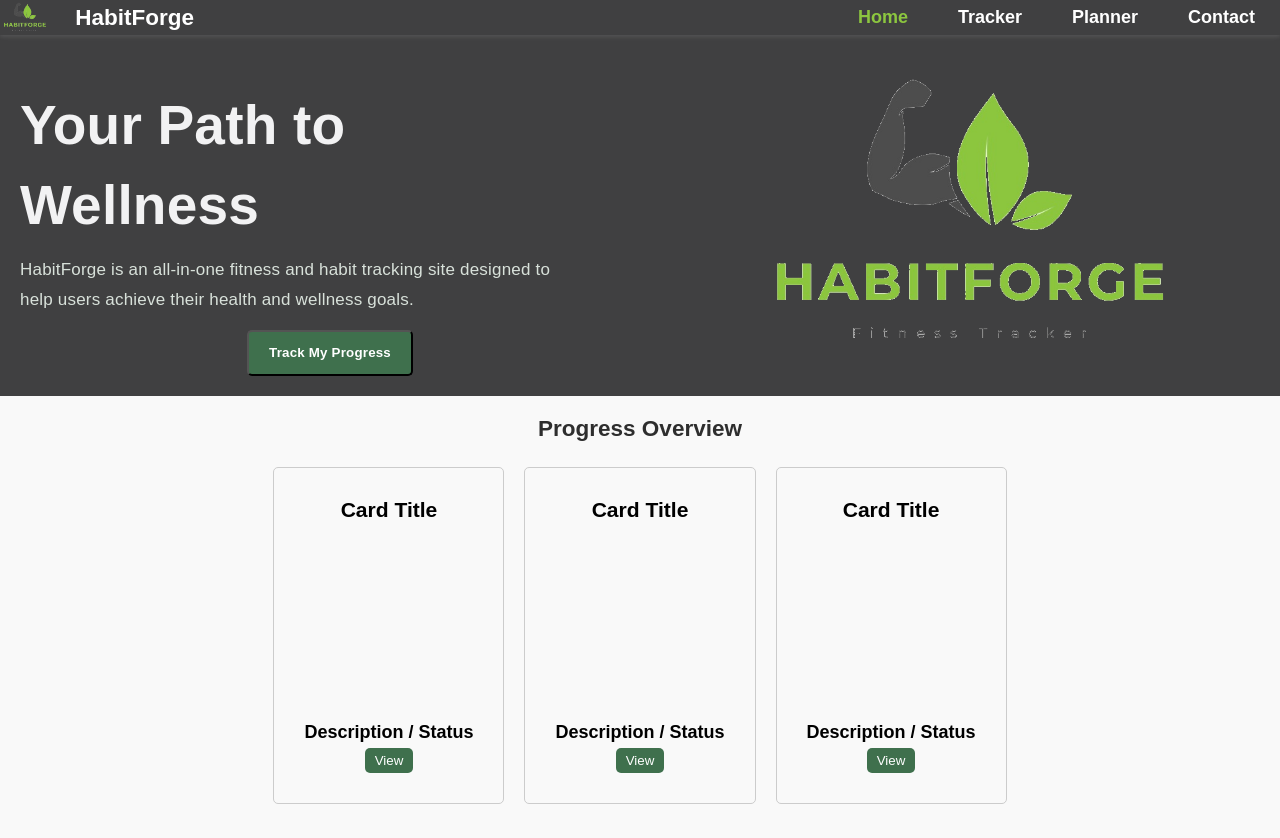
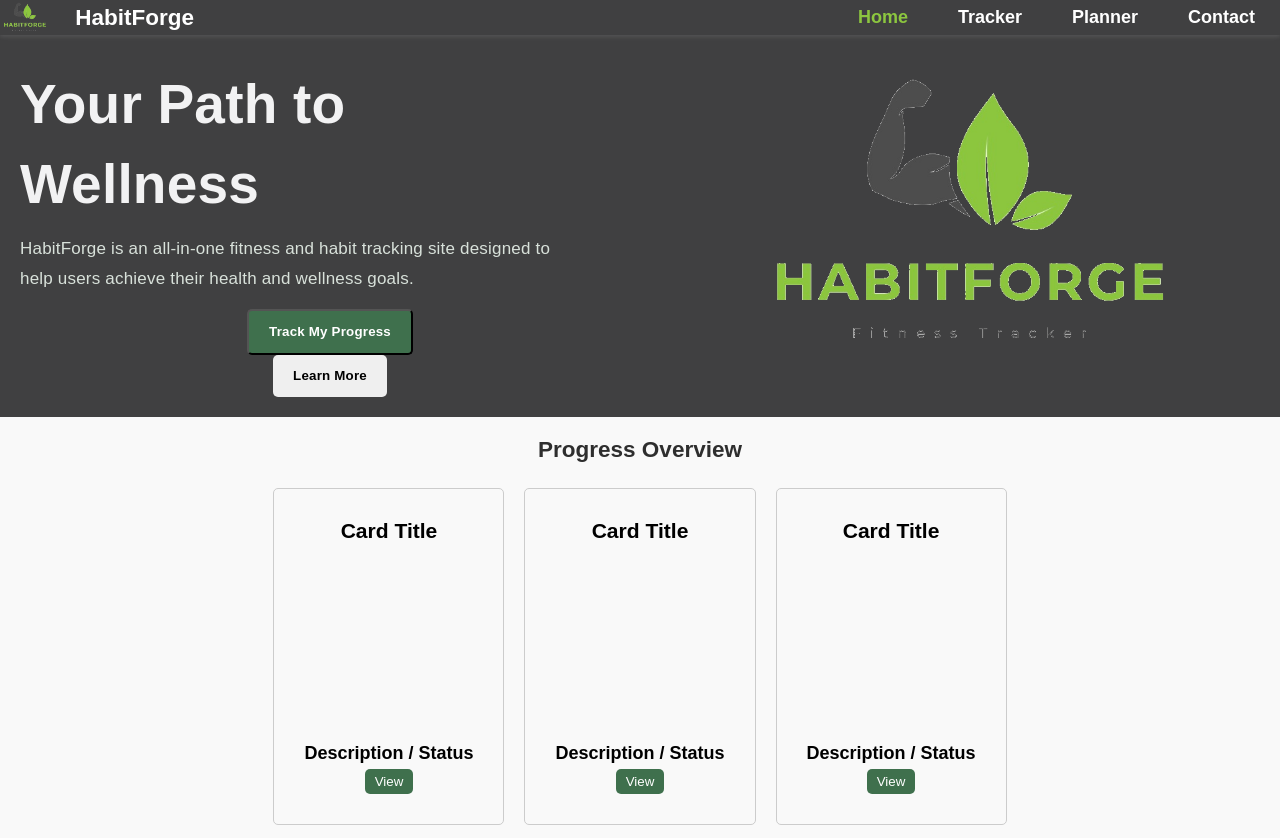
Before and after one commit to SHIN0003/finalProject, a website: page src/client/index.html in a window 1280 px wide. Shown: the top 838 px of the page. Drawn offline with Linux system fonts and the light colour scheme.

Commit message:
Update index.html

```diff
--- a/src/client/index.html
+++ b/src/client/index.html
@@ -35,6 +35,7 @@
                     their health and wellness goals.
                 </p>
                 <button class="tracking-button">Track My Progress</button>
+                <button class="LearnMore-button">Learn More</button>
             </heading>
             <div class="heading-image">
                 <img src="./Logo.png" alt="Logo Image">
```
